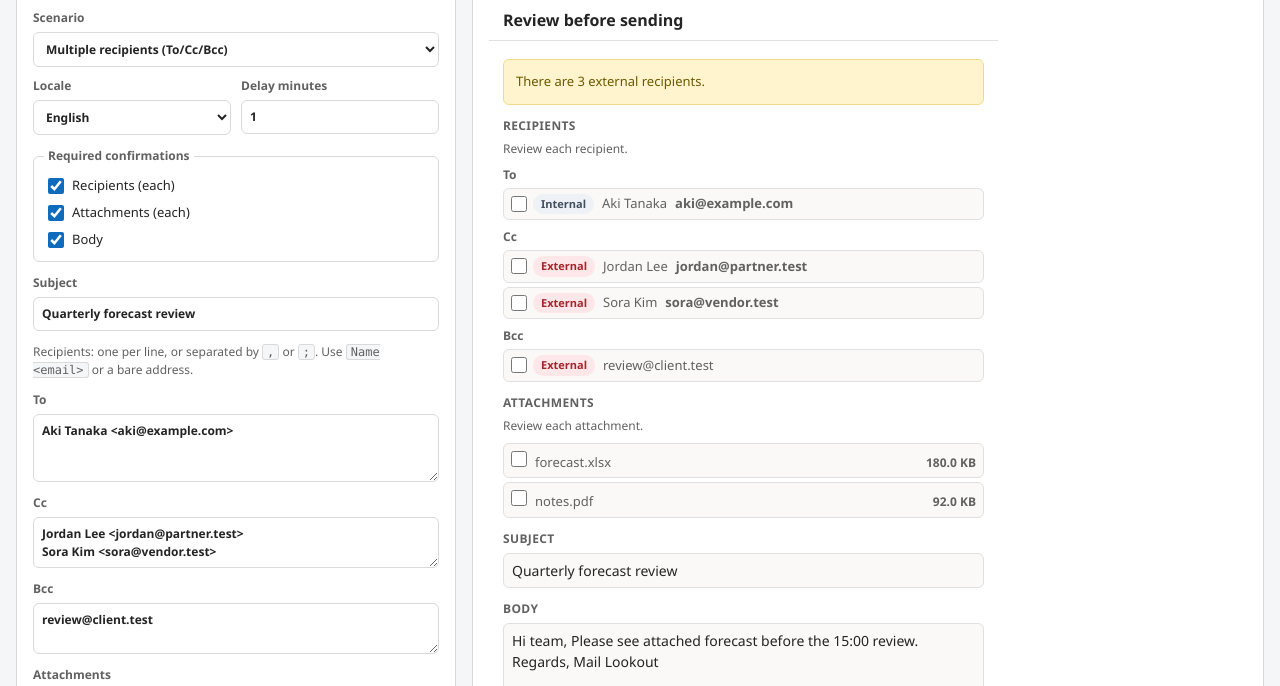
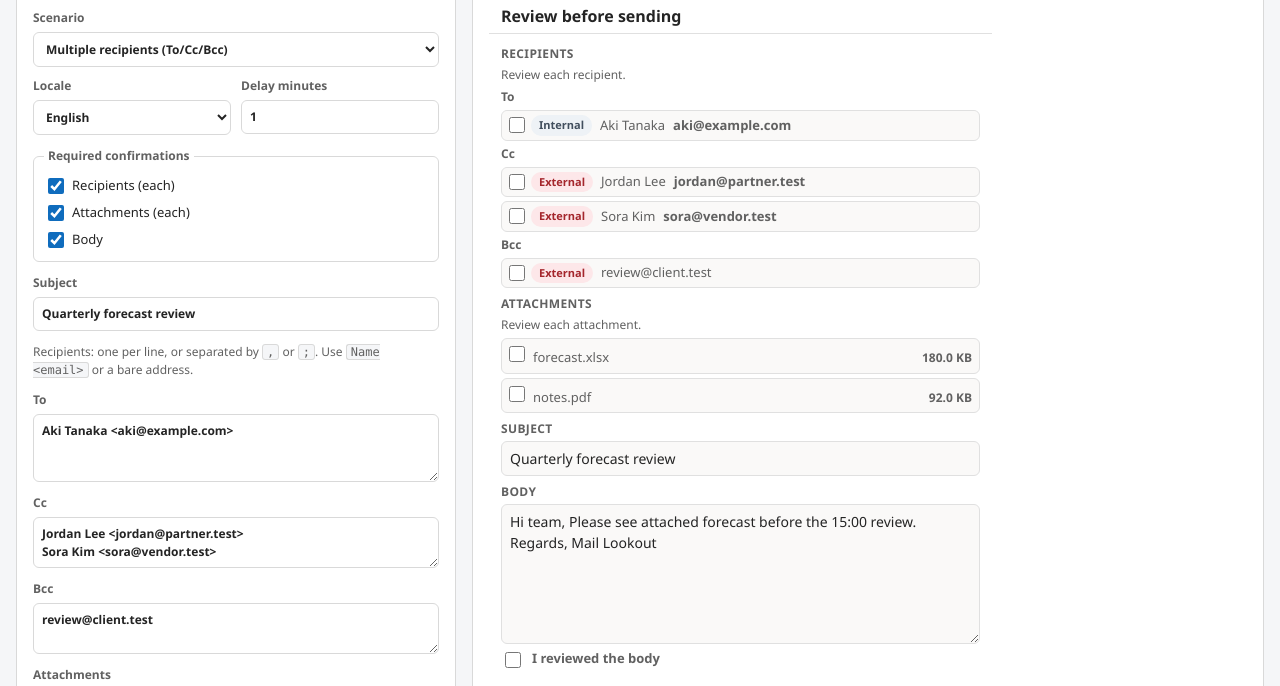
Before and after one commit to hjosugi/mail-lookout, a website built with Vite: page emulator.html in a window 1280 px wide. Both pictures are taken after a click on the button "Review send". Shown: the part 86-772 px from the top of the page. Built offline with nearby package versions, Linux system fonts and the light colour scheme.

Commit message:
ui: declutter the review pane
- Drop the external-recipients warning banner; each external recipient
  already shows a badge in the list, so the banner was redundant.
- Give the body preview a bounded, scrollable height (~1.5x) so a long
  body can't push the send button off-screen.
- Tighten header/section/field/footer padding and margins so the send
  button needs less scrolling.

```diff
--- a/src/dialog/dialog.css
+++ b/src/dialog/dialog.css
@@ -74,7 +74,7 @@ body {
 }
 
 .so-header {
-  padding: 12px 14px 8px;
+  padding: 8px 12px 5px;
   border-bottom: 1px solid var(--so-border);
 }
 
@@ -92,7 +92,7 @@ body {
 
 .so-body-content {
   flex: 1 1 auto;
-  padding: 6px 14px 12px;
+  padding: 4px 12px 8px;
   overflow-y: auto;
 }
 
@@ -119,11 +119,11 @@ body {
 }
 
 .so-section {
-  margin-top: 12px;
+  margin-top: 7px;
 }
 
 .so-section-title {
-  margin: 0 0 5px;
+  margin: 0 0 3px;
   font-size: 12px;
   font-weight: 600;
   text-transform: uppercase;
@@ -138,7 +138,7 @@ body {
 }
 
 .so-field-group {
-  margin-bottom: 8px;
+  margin-bottom: 4px;
 }
 
 .so-field-label {
@@ -159,7 +159,7 @@ body {
   align-items: center;
   gap: 6px;
   flex-wrap: wrap;
-  padding: 5px 7px;
+  padding: 4px 7px;
   background: var(--so-surface);
   border: 1px solid var(--so-border);
   border-radius: 6px;
@@ -196,7 +196,7 @@ body {
 }
 
 .so-confirm-hint {
-  margin: 0 0 8px;
+  margin: 0 0 4px;
   font-size: 12px;
   color: var(--so-fg-muted);
 }
@@ -307,6 +307,11 @@ body {
   white-space: pre-wrap;
   word-break: break-word;
   resize: vertical;
+  /* A roomy preview (~1.5x), but bounded with its own scroll so a long
+     body can't push the send button off the bottom. */
+  min-height: 132px;
+  max-height: 220px;
+  overflow-y: auto;
 }
 
 .so-body:focus-visible {
@@ -318,7 +323,7 @@ body {
   display: flex;
   align-items: flex-start;
   gap: 8px;
-  margin-top: 8px;
+  margin-top: 5px;
 }
 
 .so-check input[type="checkbox"] {
@@ -335,8 +340,8 @@ body {
   flex-wrap: wrap;
   align-items: center;
   justify-content: space-between;
-  gap: 8px;
-  padding: 10px 14px;
+  gap: 6px;
+  padding: 7px 12px;
   border-top: 1px solid var(--so-border);
   background: var(--so-bg);
 }
--- a/src/domain/review.ts
+++ b/src/domain/review.ts
@@ -112,9 +112,8 @@ export function buildReviewModel(snapshot: MessageSnapshot, config: Config): Rev
   if (detectForgottenAttachment(snapshot, config.attachmentKeywords)) {
     warnings.push({ kind: "forgottenAttachment", count: 0 })
   }
-  if (externalEmails.length > 0) {
-    warnings.push({ kind: "externalRecipients", count: externalEmails.length })
-  }
+  // External recipients are not warned here: each external recipient already
+  // carries a "social" badge in the list, so a separate banner is redundant.
 
   const sendDelaySeconds = Math.max(0, Math.floor(config.sendDelaySeconds))
 
```
Also changed, not shown: test/review.test.ts (+4 -3 lines).
